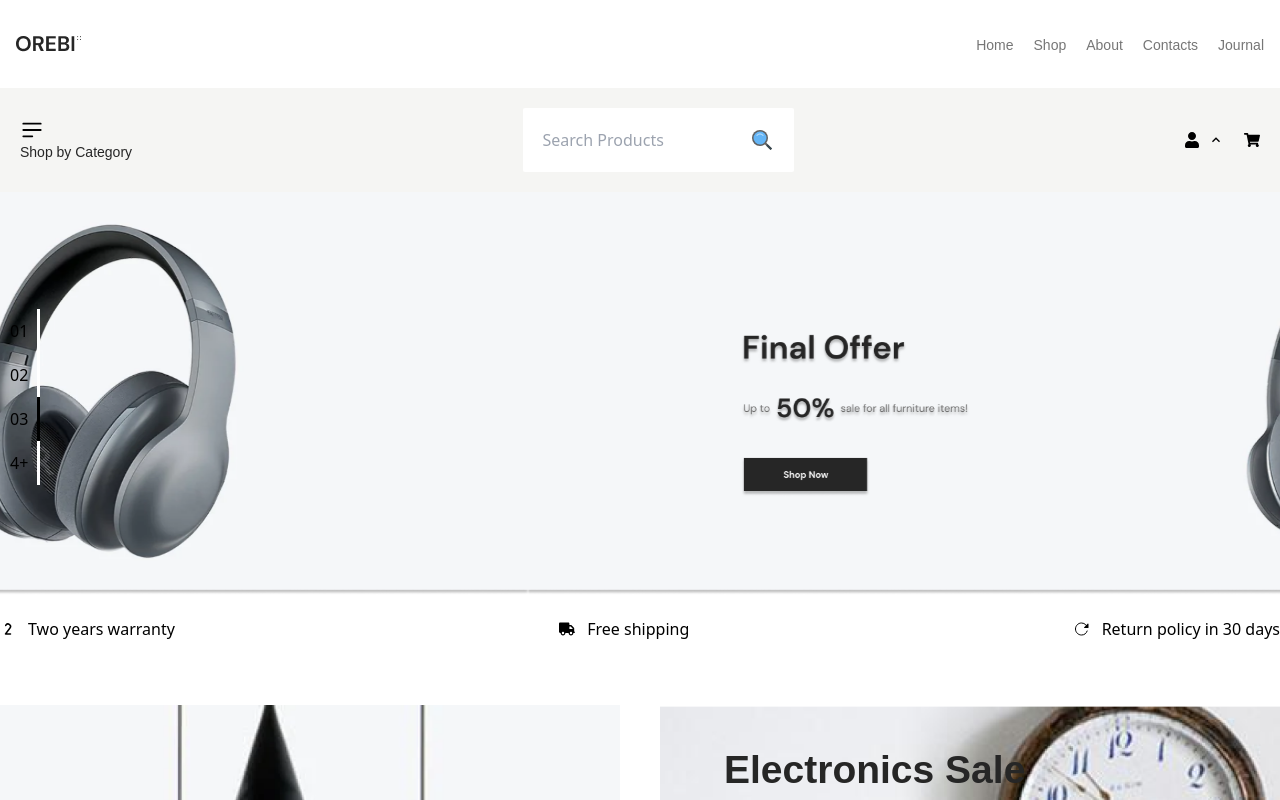
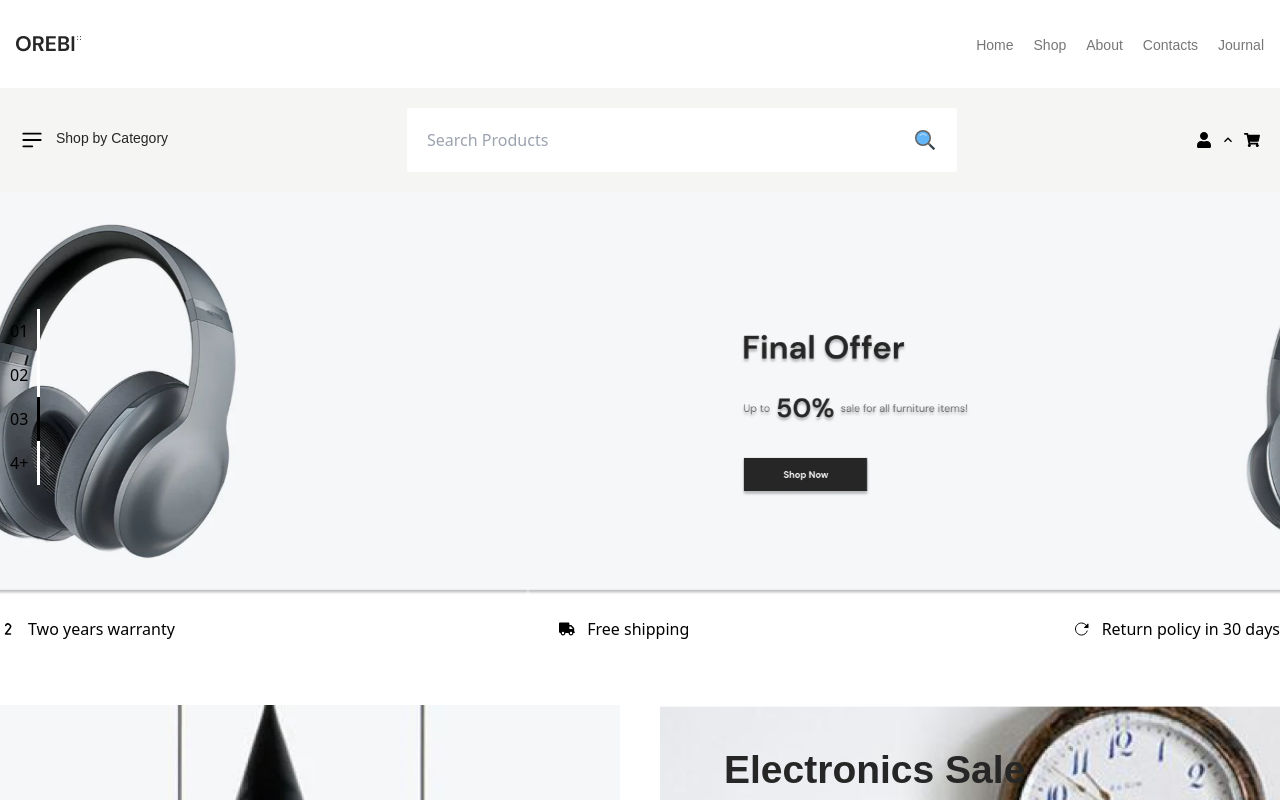
Before and after one commit to mdarafat2201/oreby1, a React (Vite) app: page / in a window 1280 px wide. Shown: the top 800 px of the page. Built offline with nearby package versions, Linux system fonts and the light colour scheme.

Commit message:
home pega r don

```diff
--- a/src/Component/Banner/Banner.jsx
+++ b/src/Component/Banner/Banner.jsx
@@ -43,18 +43,18 @@ const Baner = () => {
       {
         breakpoint: 1024,
         settings: {
-          slidesToShow: 3,
-          slidesToScroll: 3,
+          slidesToShow: 1,
+          slidesToScroll: 1,
           infinite: true,
           dots: true,
         },
       },
       {
-        breakpoint: 600,
+        breakpoint: 800,
         settings: {
-          slidesToShow: 2,
-          slidesToScroll: 2,
-          initialSlide: 2,
+          slidesToShow: 1,
+          slidesToScroll: 1,
+          initialSlide: 1,
         },
       },
       {
--- a/src/Component/CommonConponent/Serach.jsx
+++ b/src/Component/CommonConponent/Serach.jsx
@@ -8,7 +8,7 @@ const Serach = ({ placeholder }) => {
         <div className="relative">
           <input
             type="text"
-            className="max-w-[600px] py-5 px-3 sm:px-5 rounded-sm"
+            className=" w-[200px] sm:w-[350px] lg:w-[550px]  py-5 px-3 sm:px-5 rounded-sm"
             placeholder={placeholder}
           />
           <div className=" absolute top-1/2 -translate-y-2/4 right-5 text-2xl">
--- a/src/Component/MenuBar/MenuBar.jsx
+++ b/src/Component/MenuBar/MenuBar.jsx
@@ -49,8 +49,7 @@ const MenuBar = () => {
       <div className="bg-secondary_bg_color py-5 px-5" ref={MenuRef}>
         <div className="container">
           <Flex className={"gap-x-3 justify-between items-center"}>
-            <Flex className={"gap-x-3"}>
-              <div className="relative">
+            <Flex className="relative ">
               <div onClick={HandleCatagory}>
                 <HiMiniBars3BottomLeft
                   className={`text-2xl cursor-pointer ${
@@ -58,18 +57,18 @@ const MenuBar = () => {
                   }`}
                 />
               </div>
-
+              <div className="ml-3">
                 <p className="menuItem  cursor-pointer text-main_font_color hidden sm:block">
                   Shop by Category
                 </p>
+              </div>
+
               {ShowCatagorise && (
                 <div>
                   <ul
-                      className={`bg-main_font_color text-white sm:static  py-4 absolute z-10 divide-y divide-[#ffffff3f] ${
-                        ShowCatagorise === true
-                          ? "w-[100vw] left-[-20px] top-[250%]"
-                          : null
-                      }`}
+                    className={`bg-main_font_color text-white   py-4 absolute z-10 divide-y divide-[#ffffff3f] w-[100vw] sm:w-[30vw]  left-[-20px] sm:left-[4px]  top-[250%]
+
+                    `}
                   >
                     <li className="p-4">
                       <Link to={"/"}>Accesories</Link>
@@ -92,11 +91,10 @@ const MenuBar = () => {
                   </ul>
                 </div>
               )}
-              </div>
             </Flex>
 
             <Serach placeholder={"Search Products"} />
-            <Flex className={" gap-x-2 sm:gap-x-5"}>
+            <Flex className={" gap-x-2 sm:gap-x-2"}>
               <div className="relative">
                 <div onClick={HandleAccount}>
                   <Flex
@@ -120,7 +118,7 @@ const MenuBar = () => {
                   <div>
                     <ul
                       className={
-                        "w-[100vw] sm:w-[200px] right-[-44px] top-14  z-10 bg-main_font_color absolute sm:static text-center text-main_bg_color py-2 divide-y divide-[#ffffff3f]"
+                        "w-[100vw] sm:w-[200px] right-[-44px] sm:right-[1px] top-14  z-10 bg-main_font_color absolute  text-center text-main_bg_color py-2 divide-y divide-[#ffffff3f]"
                       }
                     >
                       <li className="p-4">
@@ -140,7 +138,7 @@ const MenuBar = () => {
 
                 {Cart && (
                   <div
-                    className={`text-main_bg_color right-[-35px] absolute top-14 z-10  w-[100vw] sm:w-fit
+                    className={`text-main_bg_color right-[-35px] sm:right-0 absolute top-14 z-10  w-[100vw] sm:w-[55vw] lg:w-[30vw]
 
                   `}
                   >
```
Lines whose indentation alone changed are shown as unchanged.
